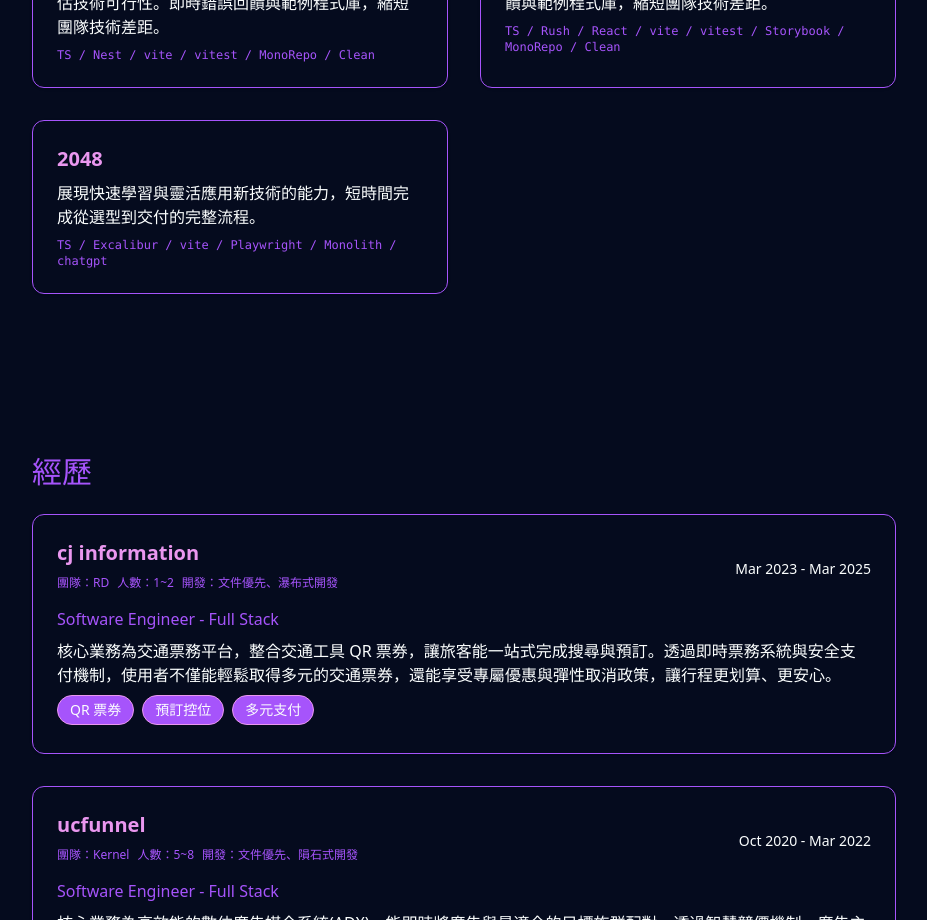
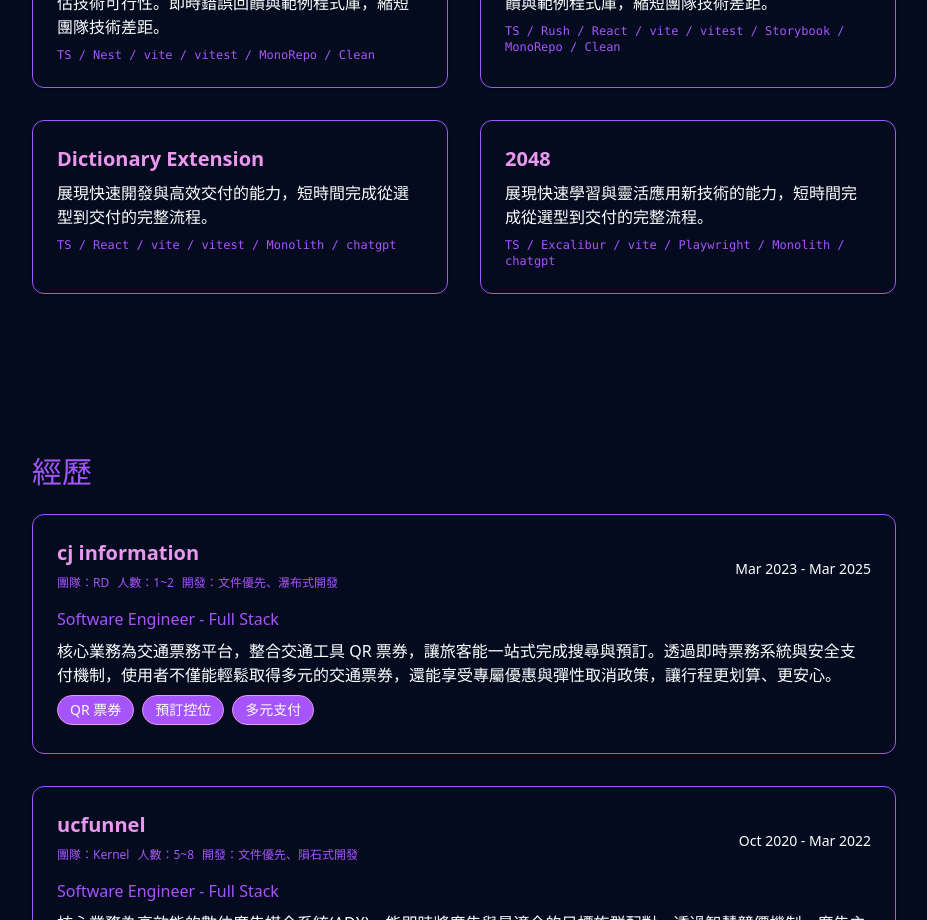
Before and after one commit to laplus-x/laplus-x, a React (Vite) app: page / in a window 1280 px wide. Shown: the part 2720-3640 px from the top of the page, without its empty margins (176-1103 px from the left). Built offline with nearby package versions, Linux system fonts and the light colour scheme.

Commit message:
feat(src/components): Projects 新增 Dictionary Extension 內容描述

```diff
--- a/src/components/Projects.tsx
+++ b/src/components/Projects.tsx
@@ -20,6 +20,13 @@ const projects = [
       "MonoRepo",
       "Clean",
     ],
+    issues: [],
+  },
+  {
+    name: "Dictionary Extension",
+    link: "https://github.com/laplus-x/dict-extension",
+    desc: "展現快速開發與高效交付的能力，短時間完成從選型到交付的完整流程。",
+    stack: ["TS", "React", "vite", "vitest", "Monolith", "chatgpt"],
     issues: [],
   },
   {
```
Also changed, not shown: 1 other file (tests, documents, lock files or other folders).
